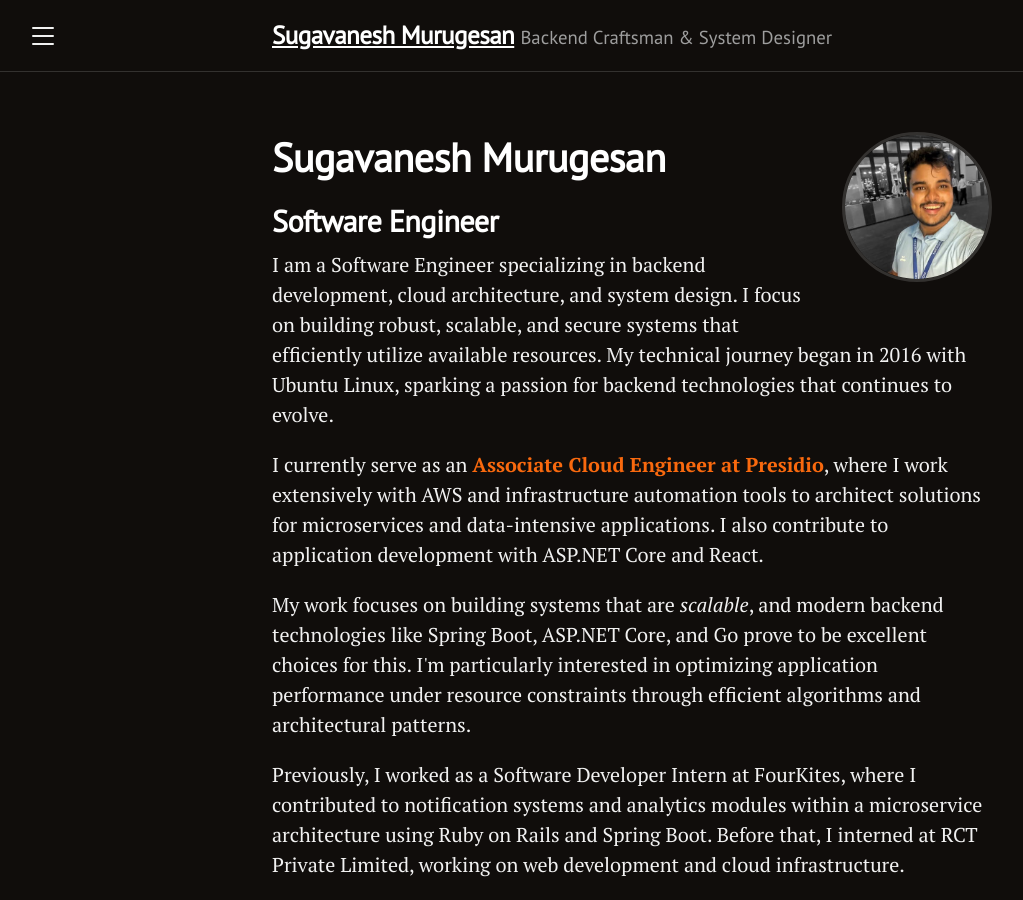
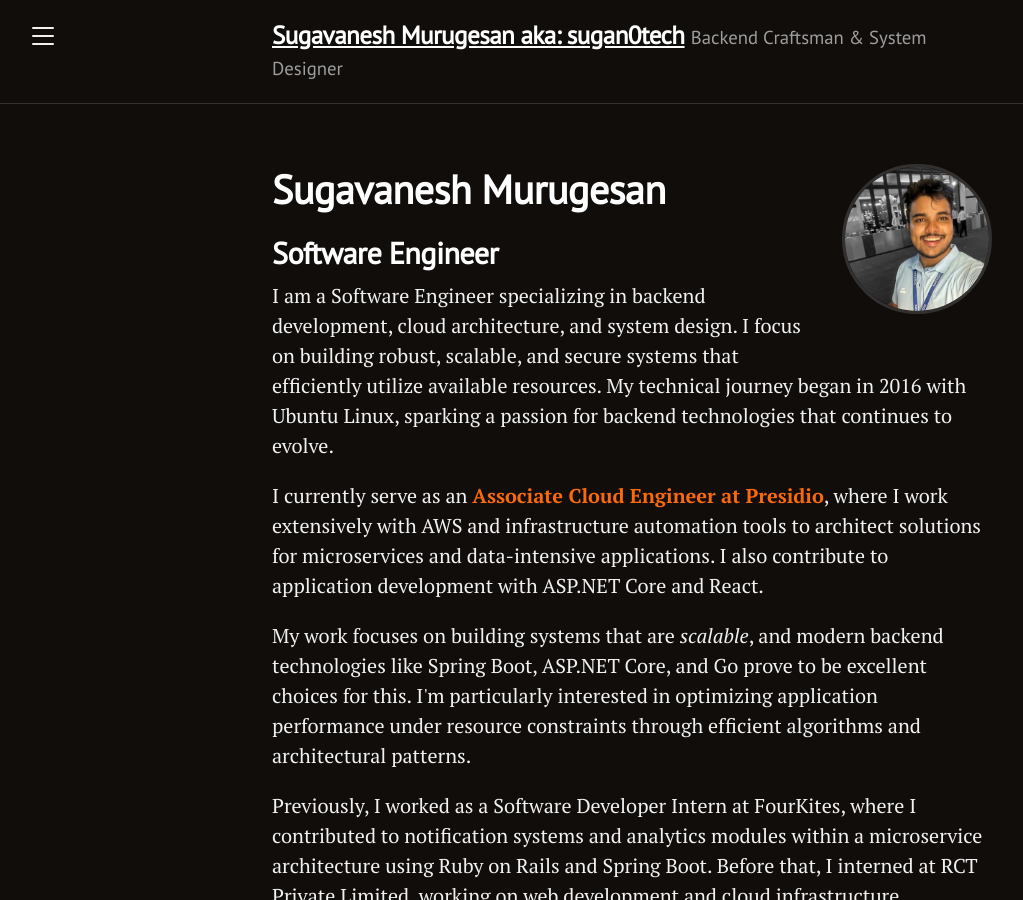
Before and after one commit to sugan0tech/sugan0tech.github.io, a Jekyll site: the page built from index.html, in a window 1280 px wide and 900 px high. Shown: the whole window, without its empty margins (8-1031 px from the left). Built offline with Jekyll 4.4.1, drawn with Linux system fonts in a browser that asks for light colours; the list of posts is cut into pages by our own code.

Commit message:
add: sub name for indexing

```diff
--- a/_config.yml
+++ b/_config.yml
@@ -1,7 +1,7 @@
 # _config.yml
 
 # Setup
-title: Sugavanesh Murugesan
+title: "Sugavanesh Murugesan aka: sugan0tech"
 tagline: "Backend Craftsman & System Designer"
 description: "Backend Architect and Real-Time Systems Engineer with deep expertise in Java, C#, .NET, and Python, specializing in building scalable backend systems, real-time infrastructure, and distributed architectures."
 url: https://sugan.dev
```
